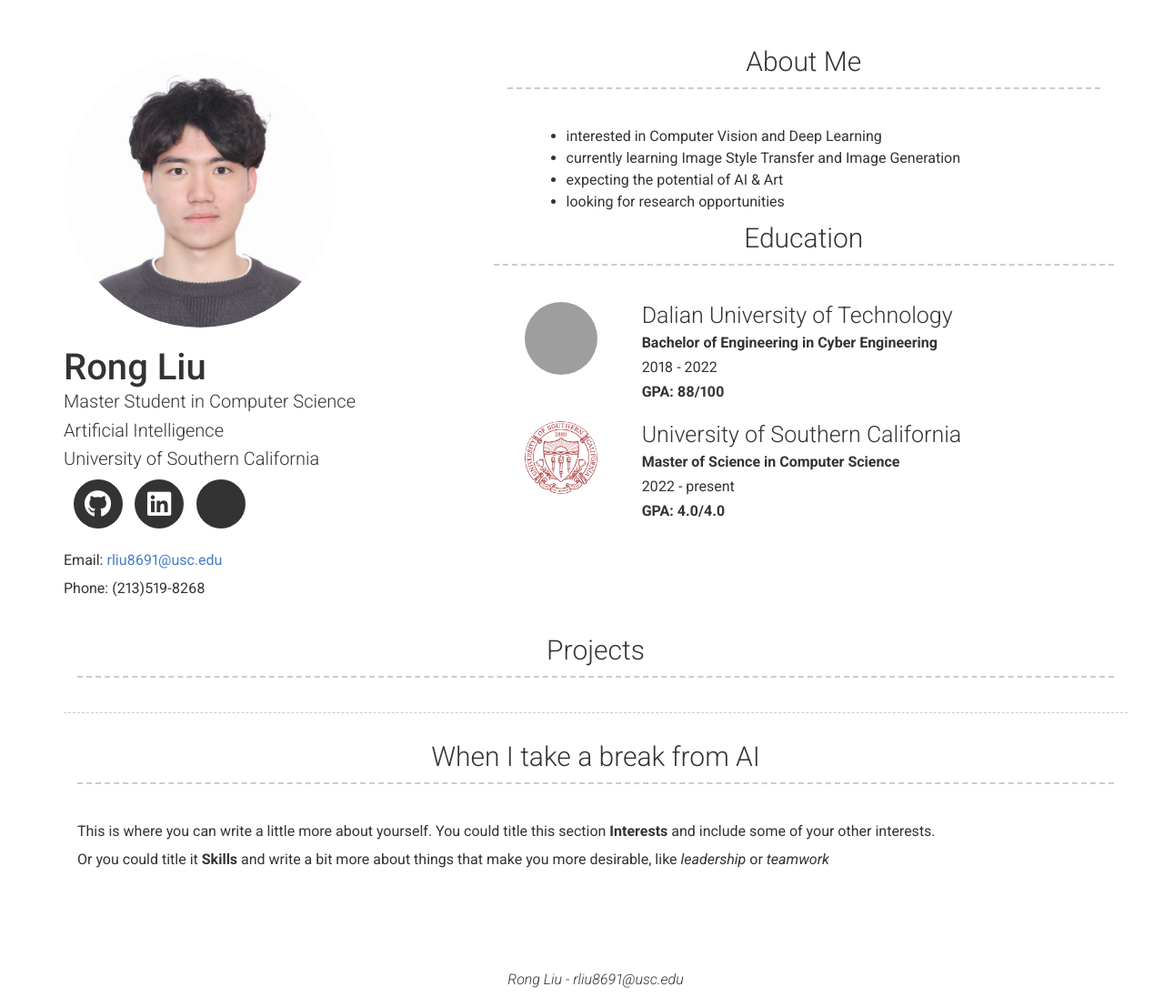
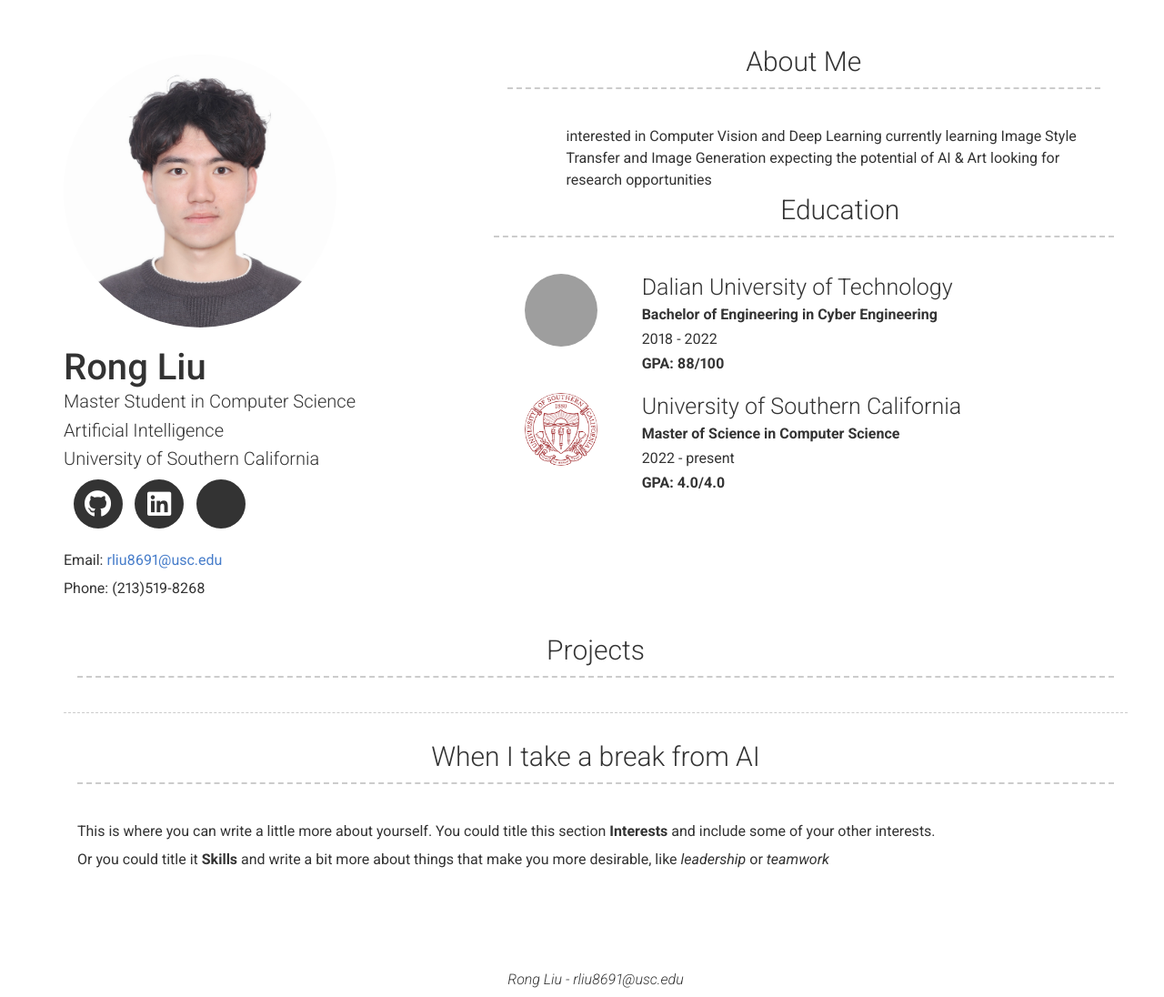
Before and after one commit to RongLiu-Leo/rongliu-leo.github.io, a Jekyll site: the page built from index.md, in a window 1280 px wide. Shown: the whole page at 91% size. Built offline with Jekyll 4.4.1, drawn with Linux system fonts in a browser that asks for light colours; nearby versions of some CDN libraries; a style sheet for code colours, icons or effects is not loaded; grey boxes are pictures that could not be loaded.

Commit message:
Update _config.yml

```diff
--- a/_config.yml
+++ b/_config.yml
@@ -41,10 +41,10 @@
 # about_title: About Me (Use this to override about section title)
 about_profile_image: images/profile.jpg
 about_content: | # this will include new lines to allow paragraphs
-  - interested in Computer Vision and Deep Learning
-  - currently learning Image Style Transfer and Image Generation
-  - expecting the potential of AI & Art
-  - looking for research opportunities
+  interested in Computer Vision and Deep Learning
+  currently learning Image Style Transfer and Image Generation
+  expecting the potential of AI & Art
+  looking for research opportunities
 
 
 content:
```
